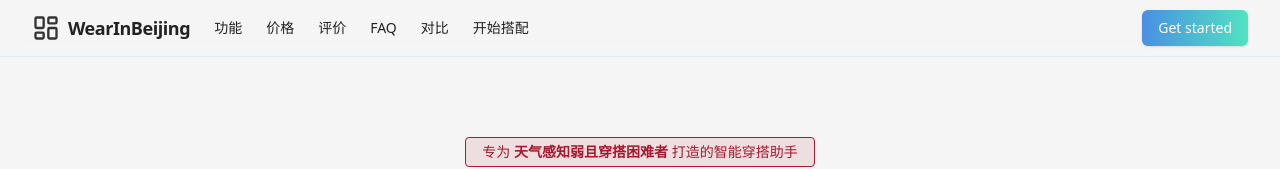
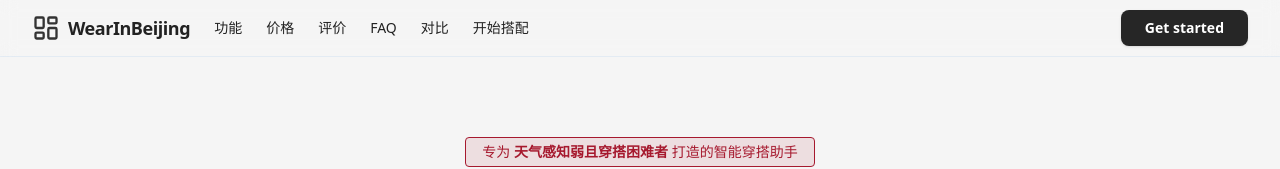
Before and after one commit to ruimin922/rmwearinbeijing, a Next.js app: page / in a window 1280 px wide. Shown: the top 169 px of the page. Built offline with nearby package versions, Linux system fonts and the light colour scheme; no server answers.

Commit message:
style: 优化Header右上角Get started按钮为极简深灰色

```diff
--- a/src/components/Header.tsx
+++ b/src/components/Header.tsx
@@ -55,7 +55,11 @@ function Header({
           </SignedIn>
           <SignedOut>
             <SignInButton mode="modal">
-              <Button className="bg-gradient-to-r from-flexsvg-blue to-flexsvg-green hover:from-flexsvg-blue/80 hover:to-flexsvg-green/80 text-white">
+              <Button
+                className="px-6 py-2 rounded-lg bg-neutral-800 text-white font-semibold hover:bg-neutral-700 transition-colors"
+                aria-label="Get started"
+                tabIndex={0}
+              >
                 Get started
               </Button>
             </SignInButton>
```
